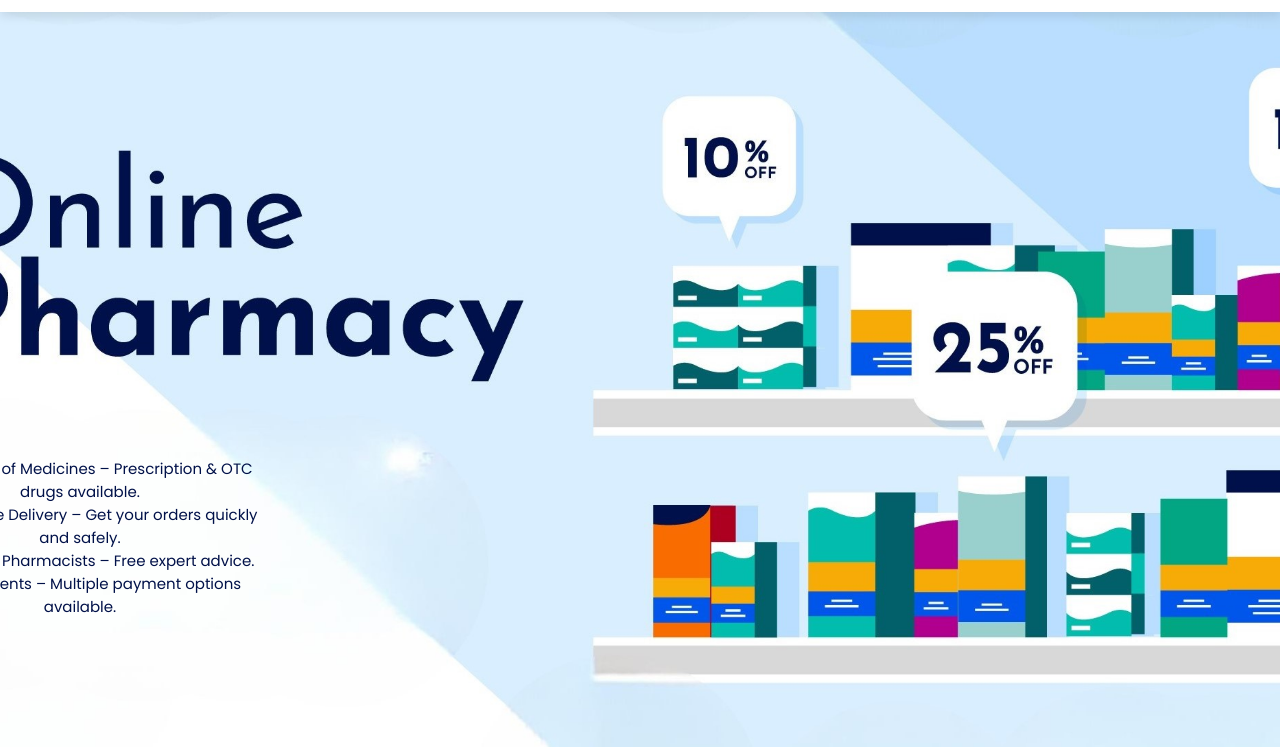
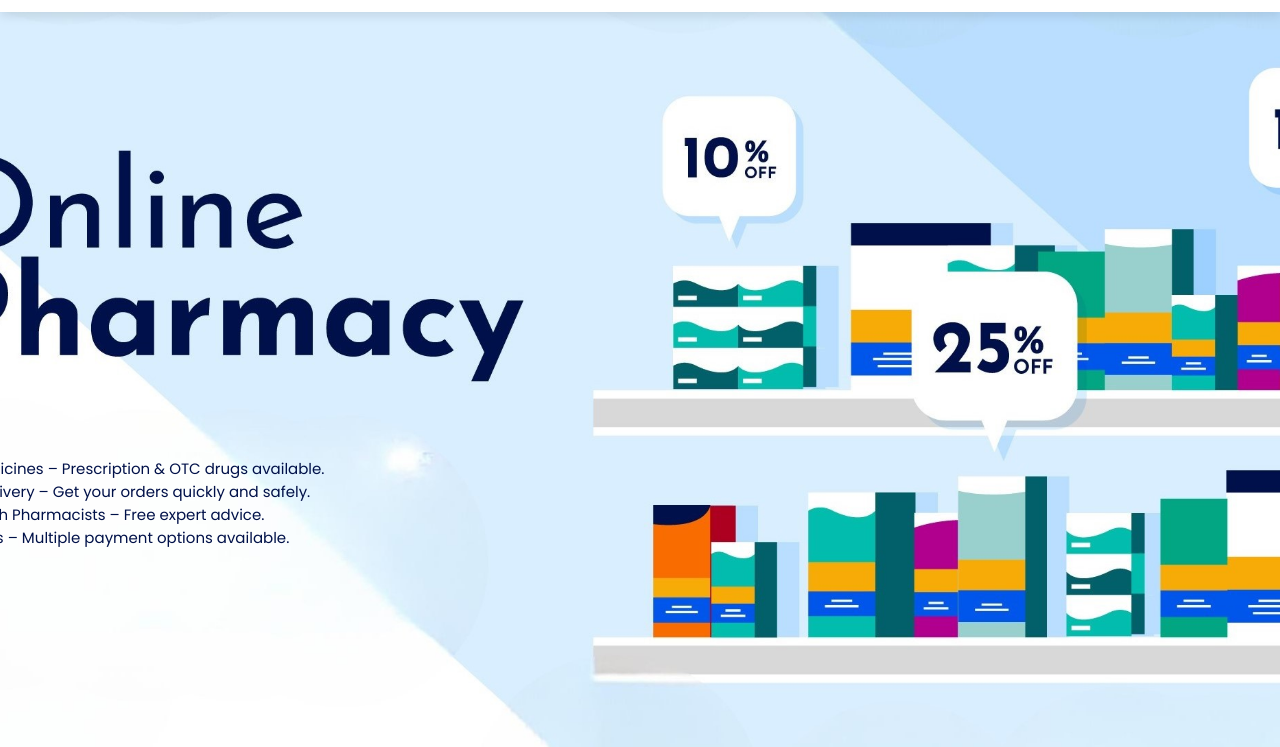
Before and after one commit to Mofiz-Usmani/Intermediate-Level-Projectss, a website: page index.html in a window 1280 px wide. Shown: the part 53-800 px from the top of the page. Drawn offline with Linux system fonts and the light colour scheme.

Commit message:
Auto commit

```diff
--- a/style.css
+++ b/style.css
@@ -64,10 +64,10 @@
 
 .text {
     height: 100px;
-    width: 400px;
+    width: 500px;
     position: absolute;
     bottom: 200px;  /* Adjust as needed */
-    right: 1000px;   /* Adjust as needed */
+    right: 940px;   /* Adjust as needed */
     color: rgb(0, 17, 73);
     font-size: 15px;
     padding: 10px;
```
